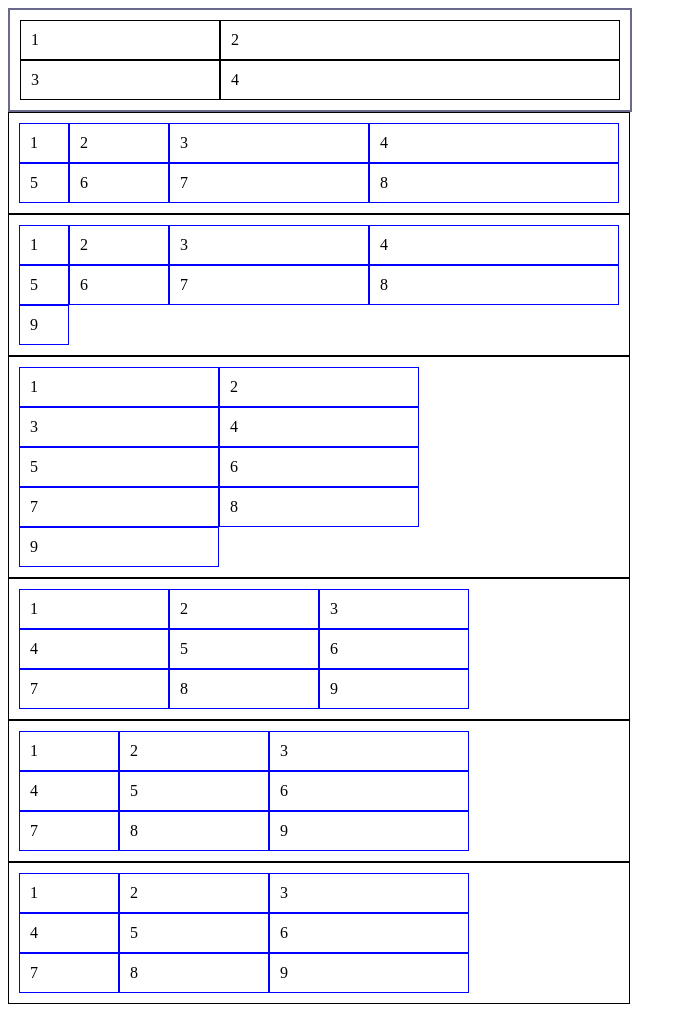
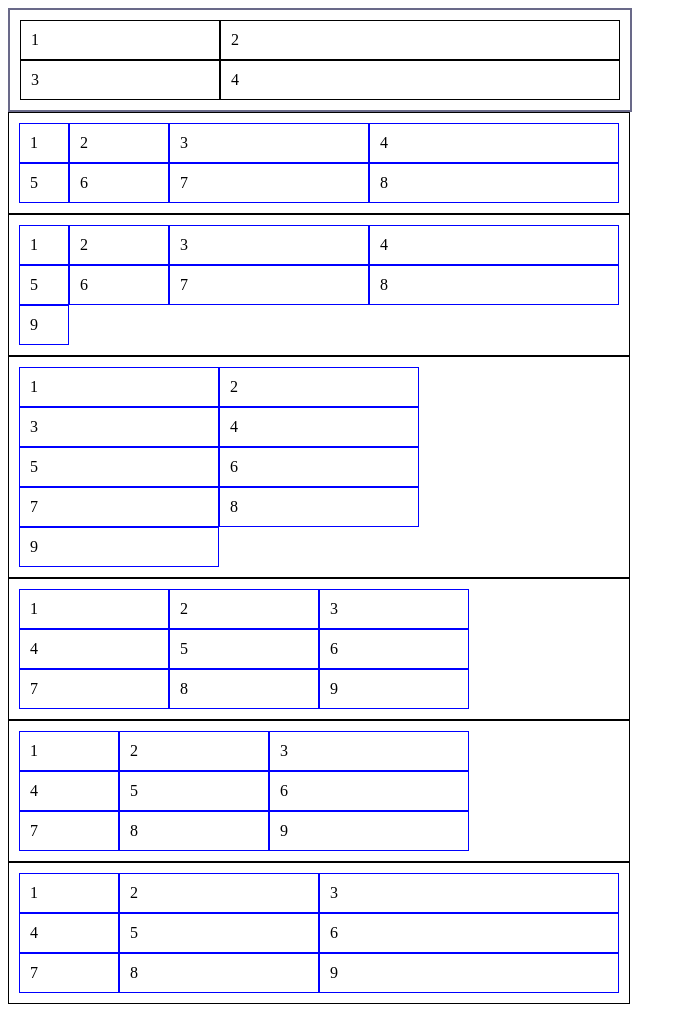
Before and after one commit to elizatim777/grid, a plain HTML site: page index.html in a window 1280 px wide. Shown: the whole page, without its empty margins (0-687 px from the left). Drawn offline with Linux system fonts and the light colour scheme.

Commit message:
shestoe vse

```diff
--- a/index.html
+++ b/index.html
@@ -73,16 +73,16 @@
     <div id="y2">9</div>
     </div>
 
-    <div id="y1">
-	<div id="y2">1</div>
-	<div id="y2">2</div>
-	<div id="y2">3</div>
-	<div id="y2">4</div>
-    <div id="y2">5</div>
-    <div id="y2">6</div>
-    <div id="y2">7</div>
-    <div id="y2">8</div>
-    <div id="y2">9</div>
+    <div id="u1">
+	<div id="u2">1</div>
+	<div id="u2">2</div>
+	<div id="u2">3</div>
+	<div id="u2">4</div>
+    <div id="u2">5</div>
+    <div id="u2">6</div>
+    <div id="u2">7</div>
+    <div id="u2">8</div>
+    <div id="u2">9</div>
     </div>
 </body>
 </html>
--- a/style.css
+++ b/style.css
@@ -75,3 +75,16 @@
     padding: 10px;
     border: 1px solid blue;
 }
+
+#u1 {
+    display: grid;
+    grid-template-columns: 1fr 2fr 3fr;
+    border: 1px solid black;
+    padding: 10px;
+    width: 600px;
+}
+
+#u2 {
+    padding: 10px;
+    border: 1px solid blue;
+}
```
